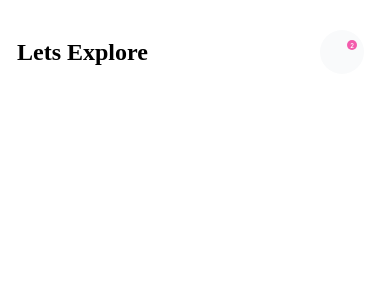
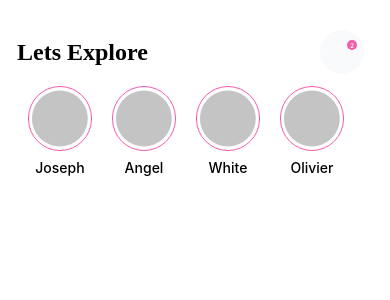
Before and after one commit to P-MBD/SocialMediaApp, a React Native app: screen / in a window 390 px wide. Shown: the top 300 px of the page. Built offline with nearby package versions, Linux system fonts and the light colour scheme; some icons are missing.

Commit message:
72 - Using Flatlist User Story Component

```diff
--- a/App.tsx
+++ b/App.tsx
@@ -1,10 +1,54 @@
-import React from 'react';
-import {SafeAreaView, Text, ScrollView,View, Pressable} from 'react-native';
-import Title from './components/Title';
+import React,{useState} from 'react';
+import {SafeAreaView, Text, ScrollView,View, Pressable, FlatList} from 'react-native';
+import Title from './components/Title/Title';
+import UserStory from './components/UserStory/UserStory';
 import {FontAwesomeIcon} from '@fortawesome/react-native-fontawesome';
 import {faEnvelope} from '@fortawesome/free-regular-svg-icons';
 import style from './assets/styles/main'
 const App = () => {
+  //All of items in our stories
+  const data = [
+    {
+      firstName: 'Joseph',
+      id: 1,
+    },
+    {
+      firstName: 'Angel',
+      id: 2,
+    },
+    {
+      firstName: 'White',
+      id: 3,
+    },
+    {
+      firstName: 'Olivier',
+      id: 4,
+    },
+    {
+      firstName: 'Nata',
+      id: 5,
+    },
+    {
+      firstName: 'Adam',
+      id: 6,
+    },
+    {
+      firstName: 'Sean',
+      id: 7,
+    },
+    {
+      firstName: 'Nicolas',
+      id: 8,
+    },
+    {
+      firstName: 'Frederic',
+      id: 9,
+    },
+  ];
+const pageSize=4;
+const [pageNumber, setPageNumber] = useState(1);
+const [isLoading, setIsLoading] = useState(false);
+const [renderData,setRenderData]= useState([]);
   return (
     <SafeAreaView>
         <ScrollView>
@@ -19,6 +63,9 @@
              </Pressable>
 
            </View>
+           <View style={style.userStoryContainer}>
+              <FlatList   showsHorizontalScrollIndicator={false} horizontal={true} data={data}  renderItem={({item}) => <UserStory firstName={item.firstName} />}/>
+           </View>
         </ScrollView>
     </SafeAreaView>
   );
--- a/assets/styles/main.js
+++ b/assets/styles/main.js
@@ -26,6 +26,11 @@
        position:'absolute',
        right:7,
        top:10,
+       },
+       userStoryContainer:{
+        paddingHorizontal:28,
+        marginTop:12,
+
        }
 })
 export default style;
--- /dev/null
+++ b/components/UserStory/UserStory.js
@@ -0,0 +1,18 @@
+import React from "react";
+import {View,Image, Text} from 'react-native';
+import PropTypes from "prop-types";
+import style from './style';
+const UserStory=props=>{
+    return (
+        <View style={style.storyContainer}>
+            <View style={style.userImageContainer}>
+                <Image source={require('../../assets/images/default-profile.png')} />
+            </View>
+            <Text style={style.name}>{props.firstName}</Text>
+        </View>
+    );
+};
+UserStory.propTypes= {
+    firstName:PropTypes.string.isRequired,
+}
+export default UserStory;
--- /dev/null
+++ b/components/UserStory/style.js
@@ -0,0 +1,21 @@
+import {StyleSheet} from "react-native";
+const style=StyleSheet.create({
+storyContainer:{
+    marginRight:20,
+},
+name:{
+    textAlign:'center',
+    fontFamily:'Inter',
+    fontWeight:'500',
+    fontSize:14,
+    lineHeight:17,
+    marginTop:8
+},
+userImageContainer: {
+    borderWidth: 1,
+    borderColor: '#F35BAC',
+    padding: 3,
+    borderRadius: 50,
+  },
+})
+export default style;
```
Also changed, not shown: assets/images/default-profile.png (added), components/Title/Title.js (renamed from components/Title.js), components/Title/style.js (renamed from components/style.js).
